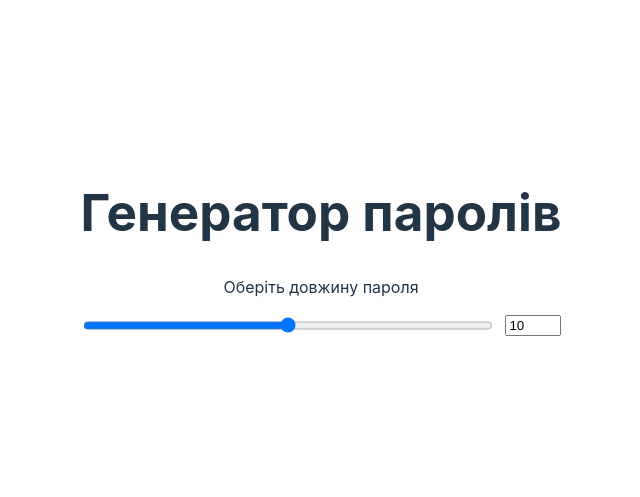
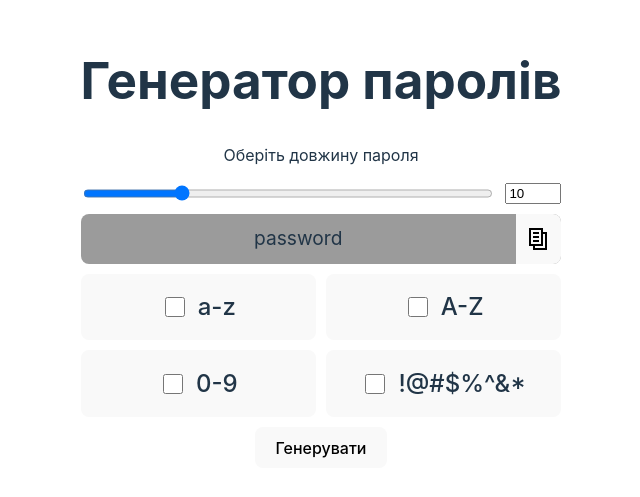
Before and after one commit to ShmatkoSerhiiKN22/password-generator, a website built with Vite: page index.html in a window 1280 px wide. Shown: the part 157-654 px from the top of the page, without its empty margins (319-959 px from the left). Built offline with nearby package versions, Linux system fonts and the light colour scheme.

Commit message:
feat(app): add generate password function

```diff
--- a/main.js
+++ b/main.js
@@ -1,7 +1,48 @@
 import './style.css'
 
 const changeHandler = (id) => (event) => {
+  if (+event.target.value < 4) event.target.value = 4
+  if (+event.target.value > 30) event.target.value = 30
   document.getElementById(id).value = event.target.value
+}
+
+const generatePassword = () => {
+  const length = document.getElementById('length').value
+  const lowercase = document.getElementById('lowercase').checked
+  const uppercase = document.getElementById('uppercase').checked
+  const numbers = document.getElementById('numbers').checked
+  const symbols = document.getElementById('symbols').checked
+  const passwordElement = document.getElementById('password')
+
+  if (!length || length < 4 || length > 30) {
+    passwordElement.innerHTML = 'Довжина пароля має бути від 4 до 30 символів'
+    return
+  }
+
+  if (!lowercase && !uppercase && !numbers && !symbols) {
+    passwordElement.innerHTML = 'Оберіть хоча б один тип символів'
+    return
+  }
+
+  let chars = ''
+
+  if (lowercase) chars += 'abcdefghijklmnopqrstuvwxyz'
+  if (uppercase) chars += 'ABCDEFGHIJKLMNOPQRSTUVWXYZ'
+  if (numbers) chars += '0123456789'
+  if (symbols) chars += '!@#$%^&*()_+'
+
+  let password = ''
+
+  for (let i = 0; i < length; i++) {
+    password += chars[Math.floor(Math.random() * chars.length)]
+  }
+  console.log(password.length)
+  passwordElement.innerHTML = password
+}
+
+const copyPassword = async () => {
+  const passwordElement = document.getElementById('password')
+  await navigator.clipboard.writeText(passwordElement.innerHTML)
 }
 
 document.querySelector('#app').innerHTML = `
@@ -9,11 +50,38 @@ document.querySelector('#app').innerHTML = `
     <h1>Генератор паролів</h1>
     <p>Оберіть довжину пароля</p>
     <div class="flex">
-      <input type="range" id="length" min="0" max="20" />
-      <input id="length-value" type="number" min="0" max="20" value="10" />
+      <input type="range" id="length" min="4" max="30" value="10" />
+      <input id="length-value" type="number" min="4" max="30" value="10" />
     </div>
+    <div class="password-container">
+      <p id="password">password</p>
+      <button id="copy">
+        <i class="copy"></i>
+      </button>
+    </div>
+    <div class="grid">
+      <label>
+        <input id="lowercase" type="checkbox" />
+        a-z
+      </label>
+      <label>
+        <input id="uppercase" type="checkbox" />
+        A-Z
+      </label>
+      <label>
+        <input id="numbers" type="checkbox" />
+        0-9
+      </label>
+      <label>
+        <input id="symbols" type="checkbox" />
+        !@#$%^&*
+      </label>
+    </div>
+    <button id="generate">Генерувати</button>
   </div>
 `
 
 document.getElementById('length').addEventListener('input', changeHandler('length-value'))
 document.getElementById('length-value').addEventListener('input', changeHandler('length'))
+document.getElementById('generate').addEventListener('click', generatePassword)
+document.getElementById('copy').addEventListener('click', copyPassword)
--- a/style.css
+++ b/style.css
@@ -11,16 +11,6 @@
   text-rendering: optimizeLegibility;
   -webkit-font-smoothing: antialiased;
   -moz-osx-font-smoothing: grayscale;
-}
-
-a {
-  font-weight: 500;
-  color: #646cff;
-  text-decoration: inherit;
-}
-
-a:hover {
-  color: #535bf2;
 }
 
 body {
@@ -43,30 +33,8 @@ h1 {
   text-align: center;
 }
 
-.logo {
-  height: 6em;
-  padding: 1.5em;
-  will-change: filter;
-  transition: filter 300ms;
-}
-
-.logo:hover {
-  filter: drop-shadow(0 0 2em #646cffaa);
-}
-
-.logo.vanilla:hover {
-  filter: drop-shadow(0 0 2em #f7df1eaa);
-}
-
-.card {
-  padding: 2em;
-}
-
-.read-the-docs {
-  color: #888;
-}
-
-button {
+button,
+label {
   border-radius: 8px;
   border: 1px solid transparent;
   padding: 0.6em 1.2em;
@@ -78,12 +46,15 @@ button {
   transition: border-color 0.25s;
 }
 
-button:hover {
+button:hover,
+label:hover {
   border-color: #646cff;
 }
 
 button:focus,
-button:focus-visible {
+button:focus-visible,
+label:focus-visible,
+label:focus {
   outline: 4px auto -webkit-focus-ring-color;
 }
 
@@ -93,11 +64,8 @@ button:focus-visible {
     background-color: #ffffff;
   }
 
-  a:hover {
-    color: #747bff;
-  }
-
-  button {
+  button,
+  label {
     background-color: #f9f9f9;
   }
 }
@@ -112,3 +80,92 @@ button:focus-visible {
   justify-content: space-between;
   gap: 10px
 }
+
+.grid {
+  display: grid;
+  gap: 10px;
+  grid-template-columns: 1fr 1fr;
+  user-select: none;
+  margin: 10px 0;
+
+  label {
+    display: flex;
+    align-items: center;
+    gap: 10px;
+    font-size: 1.5rem;
+    justify-content: center;
+
+    input {
+      height: 20px;
+      width: 20px;
+    }
+  }
+}
+
+.password-container {
+  display: flex;
+  align-items: center;
+  justify-content: space-between;
+  font-size: 1.2rem;
+  background-color: #2b2b2b78;
+  box-sizing: border-box;
+  border-radius: 8px;
+  margin-top: 10px;
+
+  p {
+    margin: 0;
+    width: 100%;
+  }
+
+  button {
+    height: 50px;
+    width: 50px;
+    padding: 0;
+    border-radius: 0 8px 8px 0;
+    align-items: center;
+    justify-content: center;
+    display: flex;
+  }
+}
+
+.copy {
+  box-sizing: border-box;
+  position: relative;
+  display: block;
+  transform: scale(var(--ggs, 1));
+  width: 14px;
+  height: 18px;
+  border: 2px solid;
+  margin-left: -5px;
+  margin-top: -4px
+}
+
+.copy::after,
+.copy::before {
+  content: "";
+  display: block;
+  box-sizing: border-box;
+  position: absolute
+}
+
+.copy::before {
+  background:
+    linear-gradient(to left,
+      currentColor 5px, transparent 0) no-repeat right top/5px 2px,
+    linear-gradient(to left,
+      currentColor 5px, transparent 0) no-repeat left bottom/ 2px 5px;
+  box-shadow: inset -4px -4px 0 -2px;
+  bottom: -6px;
+  right: -6px;
+  width: 14px;
+  height: 18px
+}
+
+.copy::after {
+  width: 6px;
+  height: 2px;
+  background: currentColor;
+  left: 2px;
+  top: 2px;
+  box-shadow: 0 4px 0, 0 8px 0
+}
```
